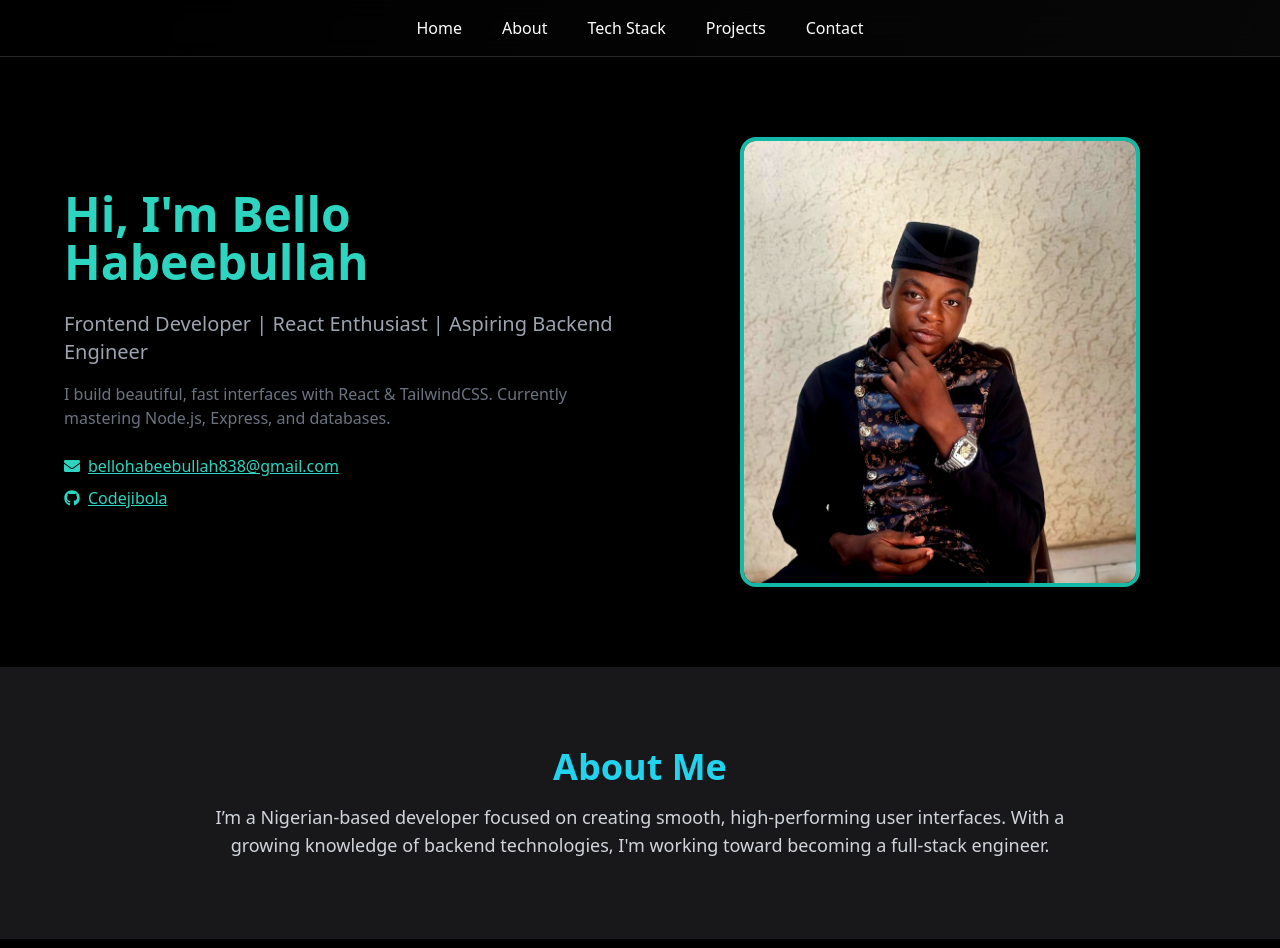
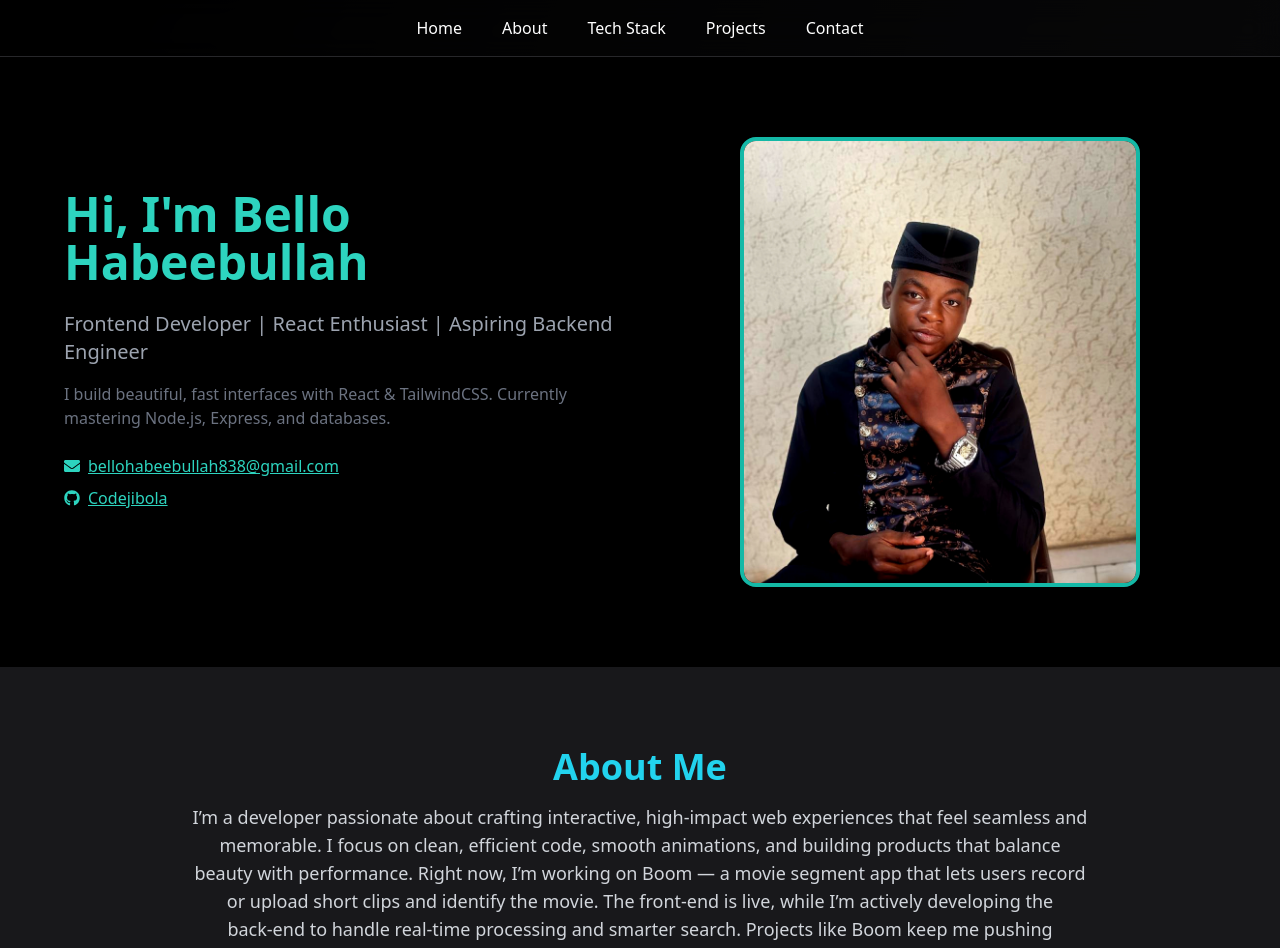
Before and after one commit to Codejibola/My-Portfolio, a React (Create React App) app: page / in a window 1280 px wide. Shown: the top 948 px of the page. Built offline with nearby package versions, Linux system fonts and the light colour scheme.

Commit message:
improved the about me section

```diff
--- a/src/pages/Home.jsx
+++ b/src/pages/Home.jsx
@@ -4,10 +4,10 @@ import { motion } from 'framer-motion';
 import { useInView } from 'react-intersection-observer';
 import {
   FaEnvelope, FaGithub, FaHtml5, FaCss3Alt, FaJsSquare,
-  FaReact, FaNodeJs, FaDatabase, FaExternalLinkAlt
+  FaReact, FaNodeJs, FaExternalLinkAlt
 } from 'react-icons/fa';
 import {
-  SiTailwindcss, SiMongodb, SiPostgresql, SiExpress
+  SiTailwindcss, SiExpress
 } from 'react-icons/si';
 
 const SlideInSection = ({ children, direction = 'up' }) => {
@@ -87,7 +87,9 @@ export default function Home() {
           <div className="max-w-4xl mx-auto text-center">
             <h2 className="text-4xl font-bold text-cyan-400 mb-4">About Me</h2>
             <p className="text-gray-300 text-lg">
-              I’m a Nigerian-based developer focused on creating smooth, high-performing user interfaces. With a growing knowledge of backend technologies, I'm working toward becoming a full-stack engineer.
+             I’m a developer passionate about crafting interactive, high‑impact web experiences that feel seamless and memorable. I focus on clean, efficient code, smooth animations, and building products that balance beauty with performance.
+
+Right now, I’m working on Boom — a movie segment app that lets users record or upload short clips and identify the movie. The front‑end is live, while I’m actively developing the back‑end to handle real‑time processing and smarter search. Projects like Boom keep me pushing boundaries, blending design with functionality to create solutions people will love to use
             </p>
           </div>
         </SlideInSection>
```
